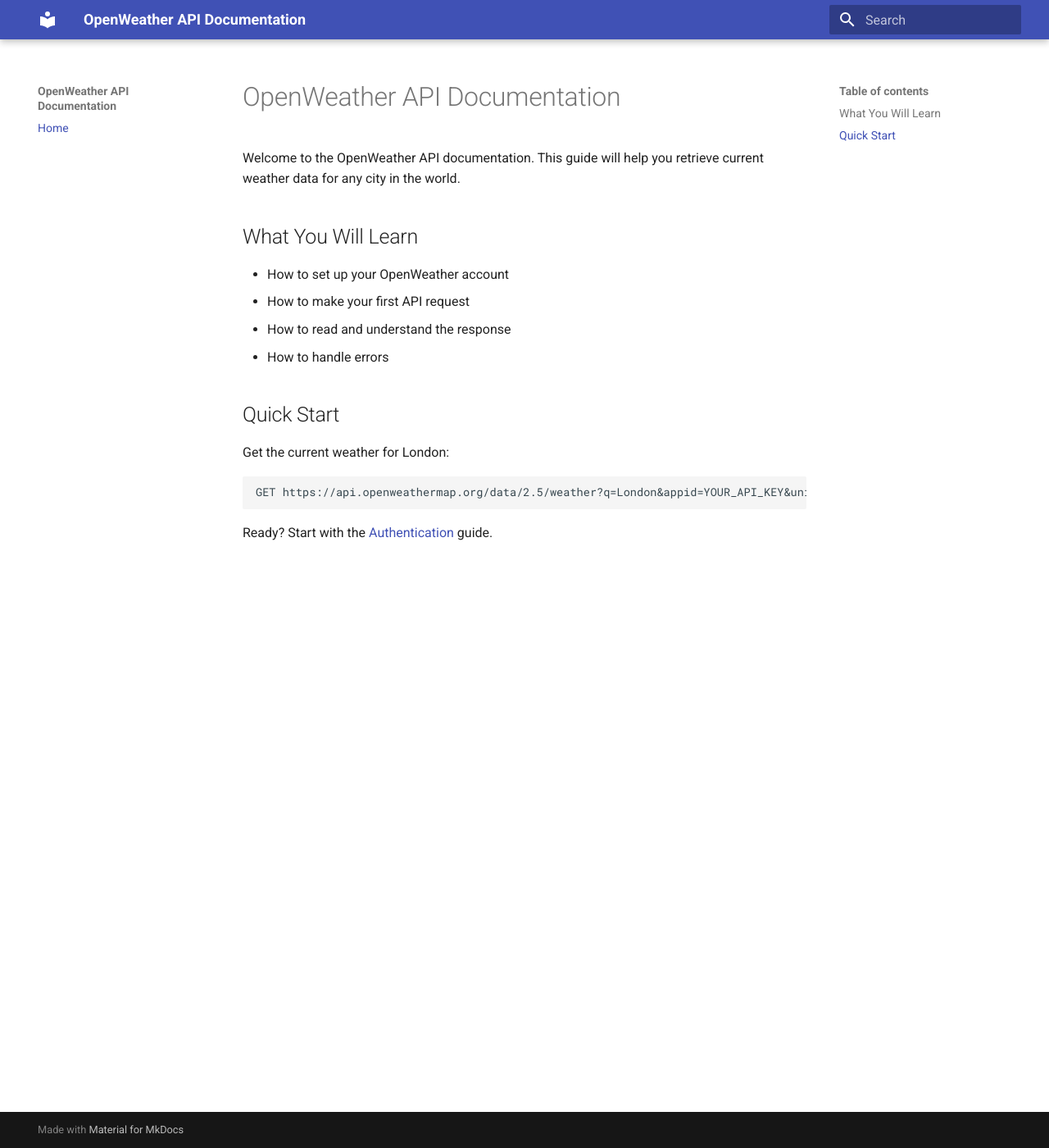
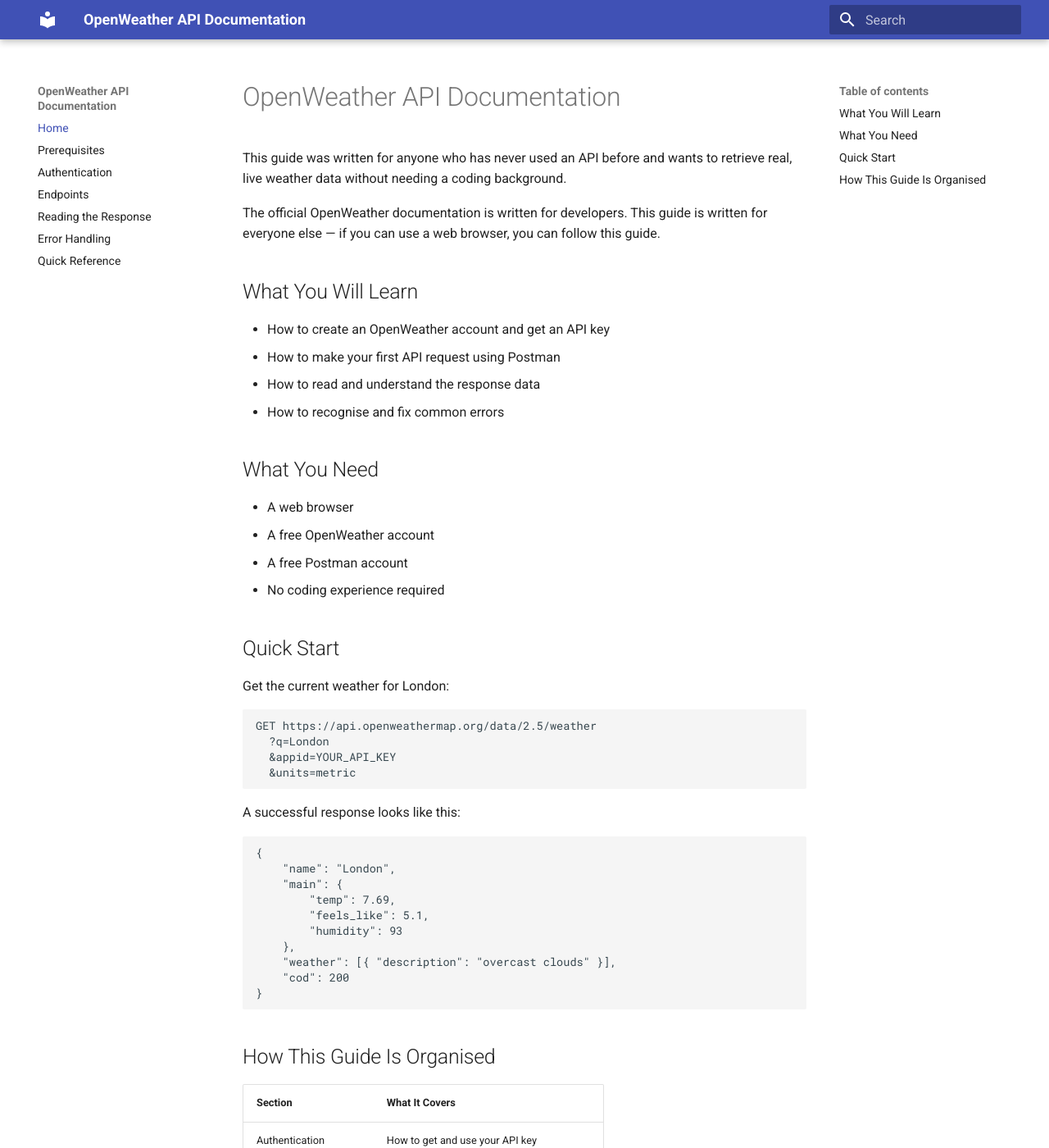
Before and after one commit to Douglasebhoman/openweather-docs, an MkDocs documentation site: the page built from docs/index.md, in a window 1280 px wide and 1400 px high. Shown: the whole window at 82% size. Built offline with MkDocs 1.6.1 and Material for MkDocs 9.7.7, drawn with Linux system fonts in a browser that asks for light colours; some of the changed text lies outside the part shown.

Commit message:
Add prerequisites, troubleshooting, and improved the home page.

````diff
--- a/docs/index.md
+++ b/docs/index.md
@@ -1,20 +1,64 @@
 # OpenWeather API Documentation
 
-Welcome to the OpenWeather API documentation. This guide will help you
-retrieve current weather data for any city in the world.
+This guide was written for anyone who has never used an API before
+and wants to retrieve real, live weather data without needing a
+coding background.
+
+The official OpenWeather documentation is written for developers.
+This guide is written for everyone else — if you can use a web
+browser, you can follow this guide.
 
 ## What You Will Learn
 
-- How to set up your OpenWeather account
-- How to make your first API request
-- How to read and understand the response
-- How to handle errors
+- How to create an OpenWeather account and get an API key
+- How to make your first API request using Postman
+- How to read and understand the response data
+- How to recognise and fix common errors
+
+## What You Need
+
+- A web browser
+- A free OpenWeather account
+- A free Postman account
+- No coding experience required
 
 ## Quick Start
 
 Get the current weather for London:
 ```
-GET https://api.openweathermap.org/data/2.5/weather?q=London&appid=YOUR_API_KEY&units=metric
+GET https://api.openweathermap.org/data/2.5/weather
+  ?q=London
+  &appid=YOUR_API_KEY
+  &units=metric
 ```
 
-Ready? Start with the [Authentication](authentication.md) guide.
+A successful response looks like this:
+```json
+{
+    "name": "London",
+    "main": {
+        "temp": 7.69,
+        "feels_like": 5.1,
+        "humidity": 93
+    },
+    "weather": [{ "description": "overcast clouds" }],
+    "cod": 200
+}
+```
+
+## How This Guide Is Organised
+
+| Section | What It Covers |
+|---------|---------------|
+| Authentication | How to get and use your API key |
+| Endpoints | The URL structure and available parameters |
+| Reading the Response | What each field in the response means |
+| Error Handling | What goes wrong and how to fix it |
+| Quick Reference | A one-page summary of everything |
+
+---
+
+!!! tip
+    Never used an API before? Start with the
+    [Authentication](authentication.md) page — it takes less than
+    5 minutes to set up.
--- a/mkdocs.yml
+++ b/mkdocs.yml
@@ -4,3 +4,9 @@
   name: material
 nav:
   - Home: index.md
+  - Prerequisites: prerequisites.md
+  - Authentication: authentication.md
+  - Endpoints: endpoints.md
+  - Reading the Response: response.md
+  - Error Handling: errors.md
+  - Quick Reference: quickreference.md
````
Also changed, not shown: docs/prerequisites.md (added, +43 -0 lines), docs/troubleshooting.md (added, +65 -0 lines).
